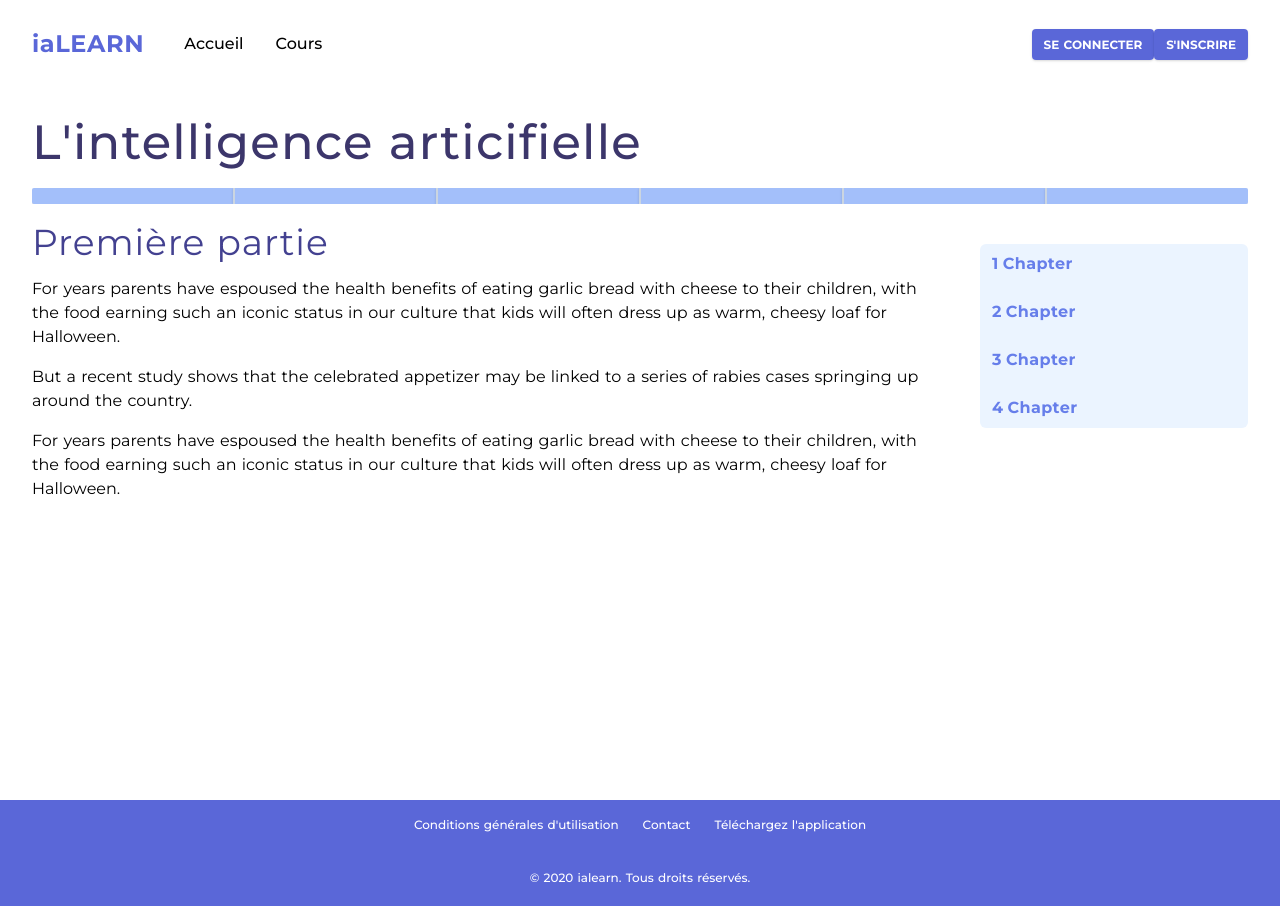
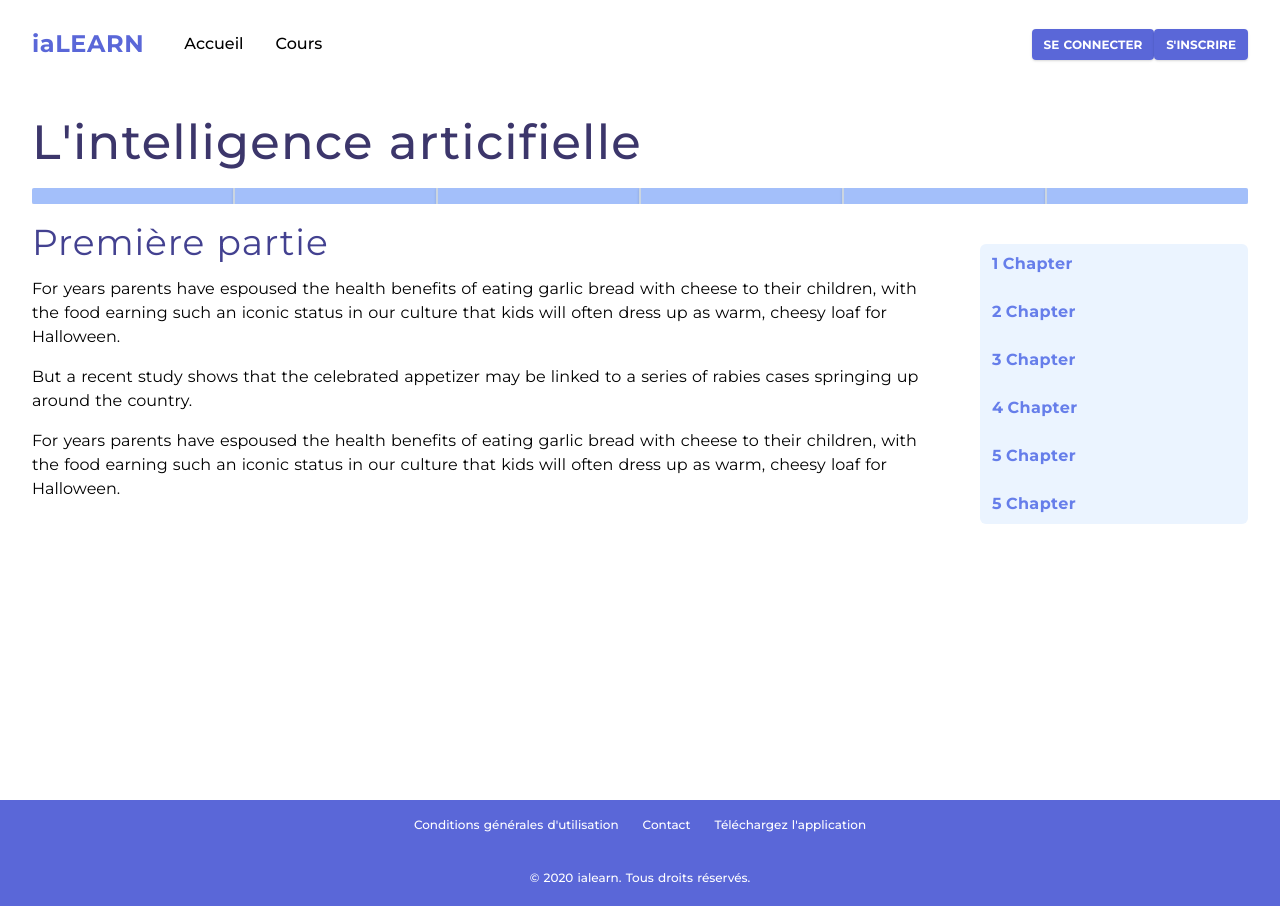
Before and after one commit to abdoul-rb/ialearn, a Nuxt app: page /courses/1 in a window 1280 px wide. Built offline with nearby package versions, Linux system fonts and the light colour scheme.

Commit message:
update all

```diff
--- a/pages/courses/_slug/index.vue
+++ b/pages/courses/_slug/index.vue
@@ -59,6 +59,16 @@
                 <span class="block mr-1">4</span> <span>Chapter</span>
               </nuxt-link>
             </li>
+            <li class="mb-2">
+              <nuxt-link to="/" class="rounded-md flex items-center text-md text-indigo-500 font-bold tracking-wide px-3 py-2">
+                <span class="block mr-1">5</span> <span>Chapter</span>
+              </nuxt-link>
+            </li>
+            <li class="mb-2">
+              <nuxt-link to="/" class="rounded-md flex items-center text-md text-indigo-500 font-bold tracking-wide px-3 py-2">
+                <span class="block mr-1">5</span> <span>Chapter</span>
+              </nuxt-link>
+            </li>
           </ul>
         </div>
       </div>
```
